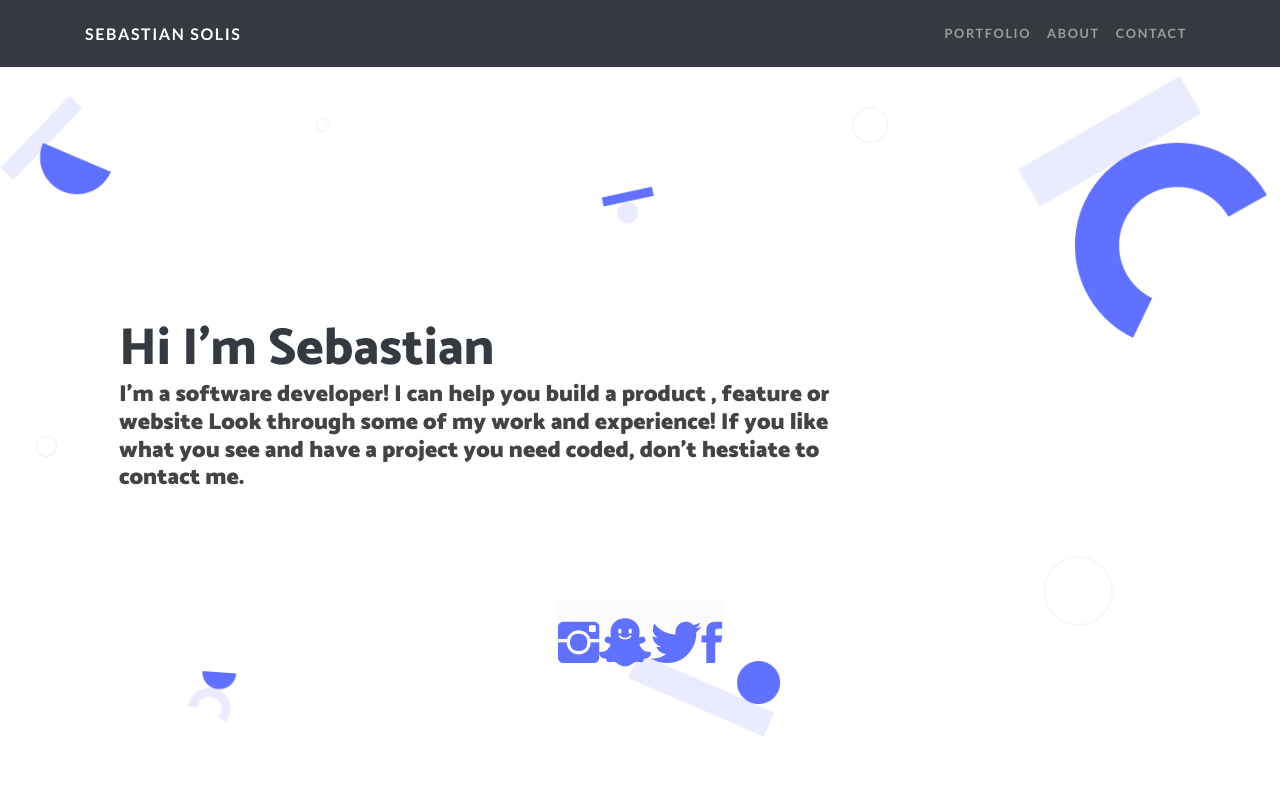
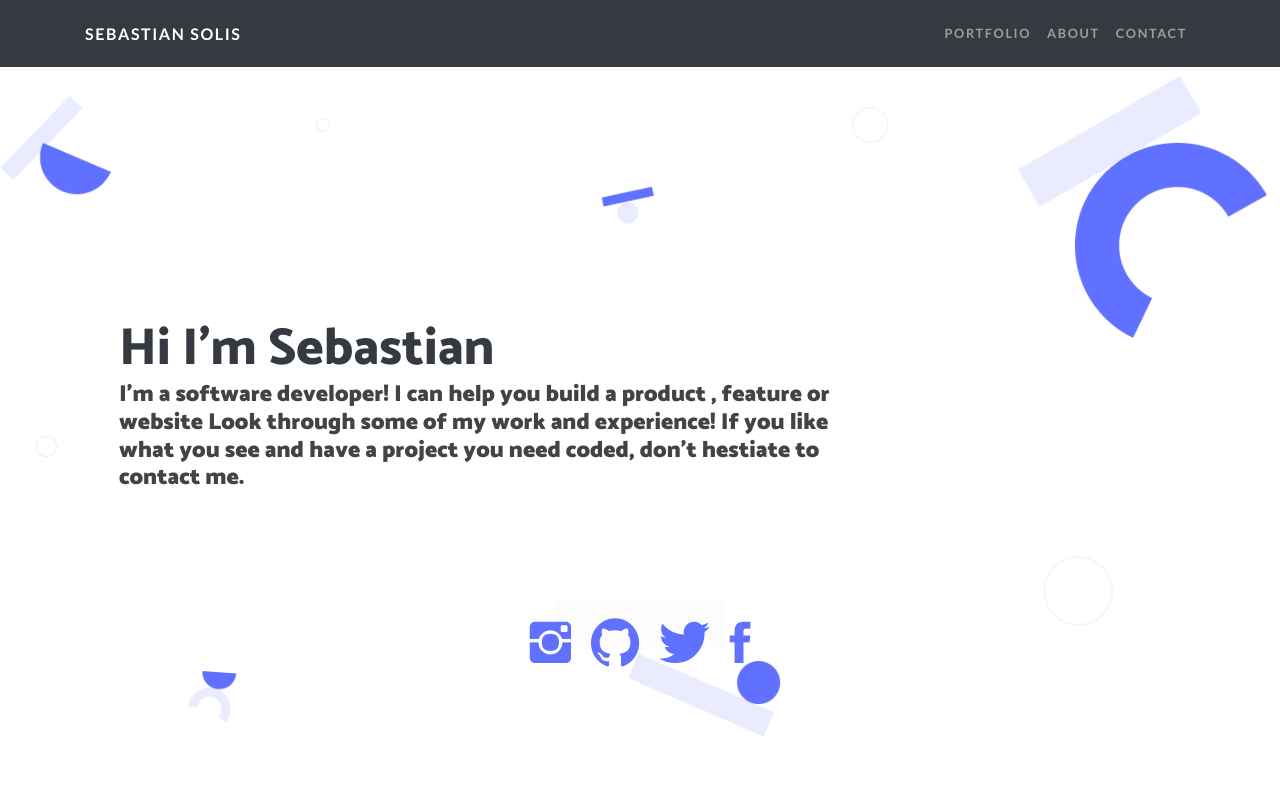
Before and after one commit to SebastianSolisFenger/created_bootsTrap_latest, a plain HTML site: page index.html in a window 1280 px wide. Shown: the top 800 px of the page. Drawn offline with nearby package versions, Linux system fonts and the light colour scheme.

Commit message:
Add changes on html

```diff
--- a/index.html
+++ b/index.html
@@ -126,17 +126,17 @@
         <a href="#"
           ><i
             class="icon ion-social-instagram"
-            style="color: #6070ff; margin: 0px"
+            style="color: #6070ff; margin: 10px"
           ></i></a
         ><a href="#"
-          ><i class="icon ion-social-snapchat" style="color: #6070ff"></i></a
+          ><i class="icon ion-social-github" style="color: #6070ff; margin: 10px"></i></a
         ><a href="#"
-          ><i class="icon ion-social-twitter" style="color: #6070ff"></i
+          ><i class="icon ion-social-twitter" style="color: #6070ff; margin: 10px"></i
         ></a>
         <a href="#"
           ><i
             class="icon ion-social-facebook"
-            style="color: #6070ff; width: 42px"
+            style="color: #6070ff; width: 42px; margin: 10px"
           ></i
         ></a>
       </div>
```
